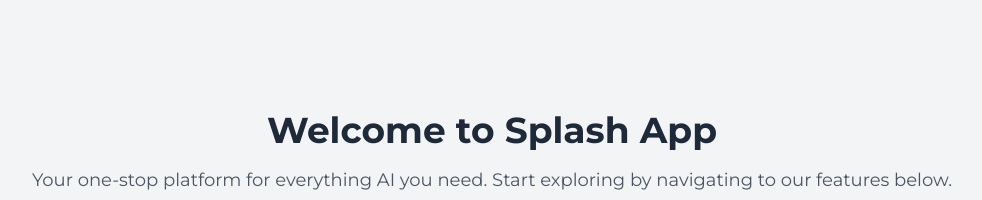
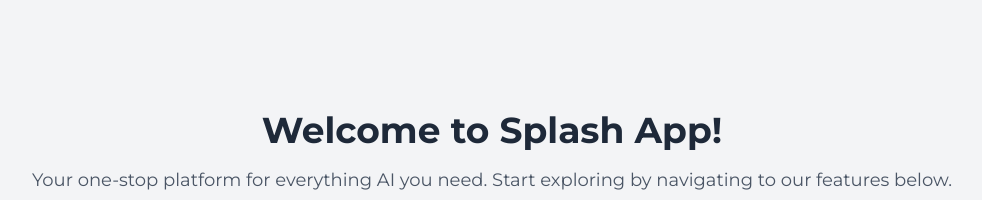
Before and after one commit to SHEMA-IRADUKUNDA-Daniel/alx-project-0x03-setup, a Next.js app in the folder alx-project-0x03/: page / in a window 1280 px wide. Shown: the part 214-414 px from the top of the page, without its empty margins (148-1130 px from the left). Built offline with nearby package versions, Linux system fonts and the light colour scheme.

Commit message:
updating welcome message 12

```diff
--- a/alx-project-0x03/pages/index.tsx
+++ b/alx-project-0x03/pages/index.tsx
@@ -13,7 +13,7 @@ export default function Home() {
   return (
     <div className="min-h-screen bg-gray-100 flex flex-col justify-center items-center text-center">
       {/* prettier-ignore */}
-      <h1 className="text-4xl font-bold text-gray-800 mb-4"> Welcome to Splash App </h1>
+      <h1 className="text-4xl font-bold text-gray-800 mb-4"> Welcome to Splash App! </h1>
       <p className="text-lg text-gray-600 mb-8">
         Your one-stop platform for everything AI you need. Start exploring by
         navigating to our features below.
```
